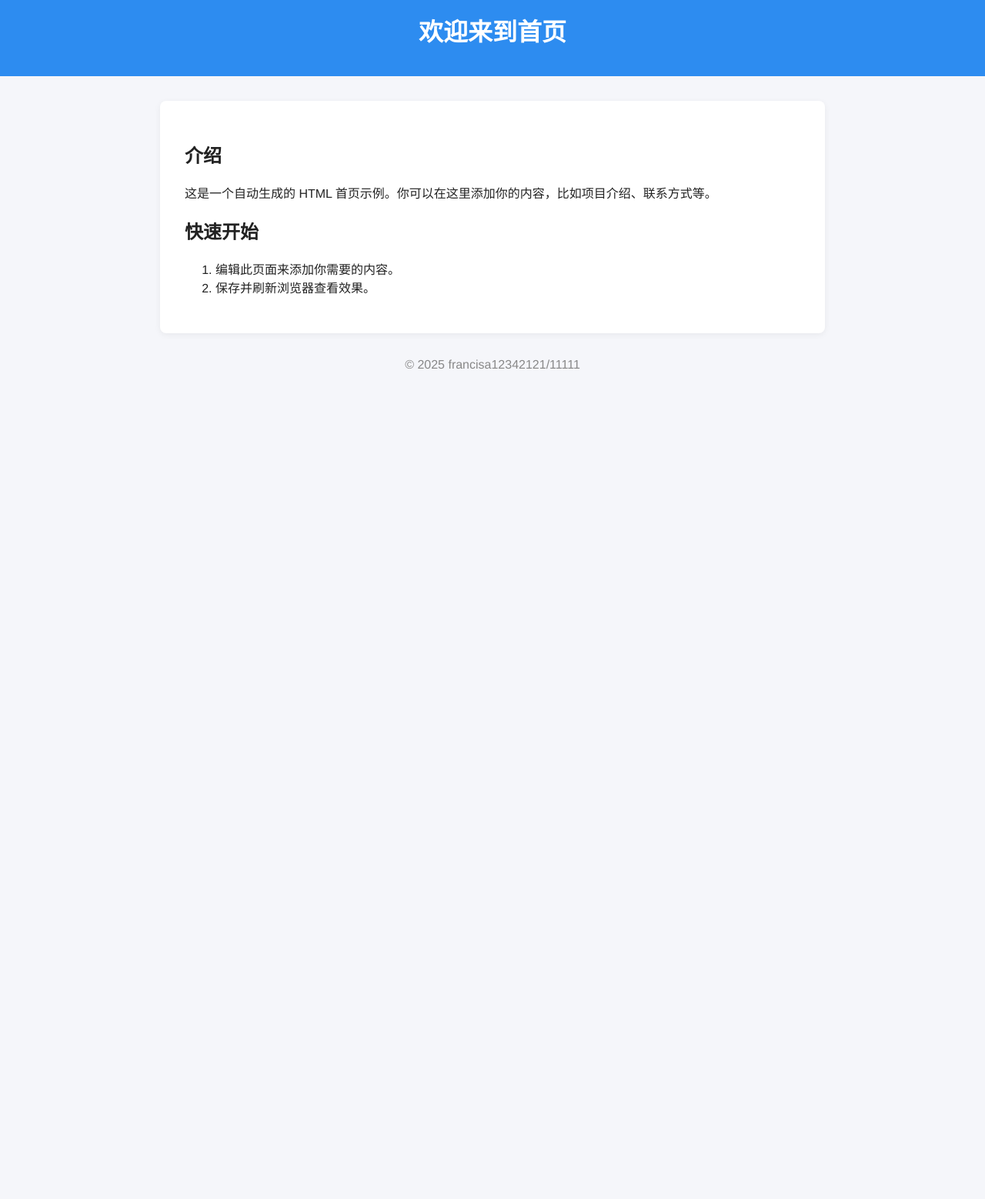
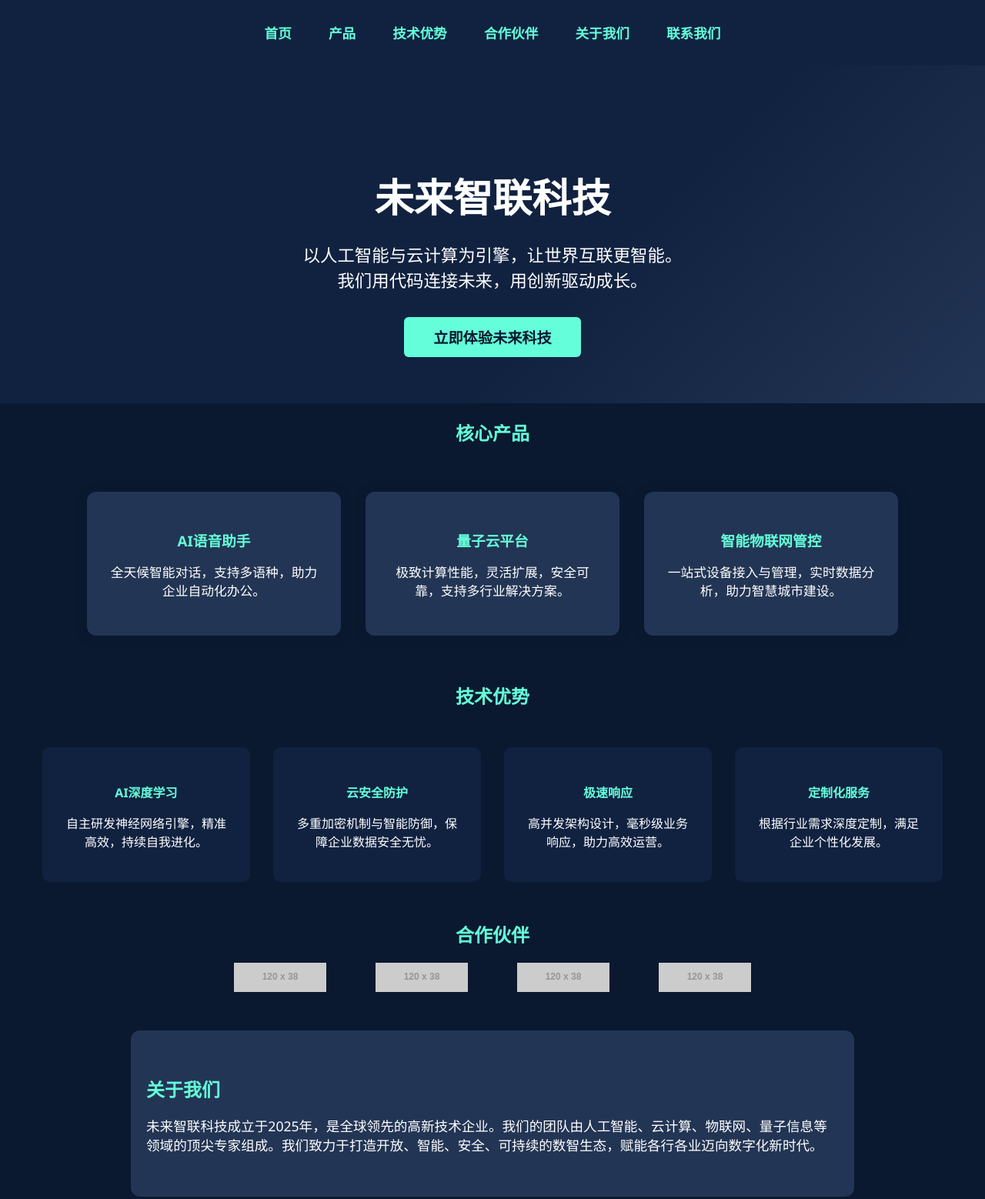
Before and after one commit to francisa12342121/francisa12342121.github.io, a plain HTML site: page index.html in a window 1280 px wide. Shown: the top 1558 px of the page at 77% size. Before the commit the page ends 800 px from the top, so only its background shows below. Drawn offline with Linux system fonts and the light colour scheme; placeholder pictures from the web are drawn by us.

Commit message:
Update index.html

```diff
--- a/index.html
+++ b/index.html
@@ -2,57 +2,112 @@
 <html lang="zh-CN">
 <head>
   <meta charset="UTF-8">
-    <title>首页</title>
+  <title>未来智联科技 - 引领数智未来</title>
   <meta name="viewport" content="width=device-width, initial-scale=1.0">
   <style>
-        body {
-            font-family: "Helvetica Neue", Arial, "PingFang SC", "Hiragino Sans GB", "Microsoft YaHei", sans-serif;
-            margin: 0;
-            padding: 0;
-            background: #f5f6fa;
-            color: #222;
-        }
-        header {
-            background: #2d8cf0;
-            color: #fff;
-            padding: 1rem;
-            text-align: center;
-        }
-        main {
-            max-width: 800px;
-            margin: 2rem auto;
-            background: #fff;
-            box-shadow: 0 2px 8px rgba(0,0,0,0.06);
-            border-radius: 8px;
-            padding: 2rem;
-        }
-        h1 {
-            margin-top: 0;
-        }
-        footer {
-            text-align: center;
-            margin: 2rem 0 0 0;
-            color: #888;
-        }
+    body { font-family: 'Segoe UI', Arial, sans-serif; margin:0; background:#0a192f; color:#fff;}
+    header { background:#112240; padding:30px 0; text-align: center; }
+    nav a { color:#64ffda; text-decoration:none; margin:0 22px; font-size:1.1em; font-weight:bold;}
+    nav a:hover { color:#fff; }
+    .hero { text-align:center; padding:90px 20px 60px 20px; background:linear-gradient(135deg, #112240 60%, #233554 100%);}
+    .hero h1 { font-size:3.2em; margin-bottom:22px; font-weight:900;}
+    .hero p { font-size:1.4em; margin-bottom:32px;}
+    .cta-btn { padding:12px 38px; background:#64ffda; color:#0a192f; border:none; border-radius:6px; font-size:1.2em; cursor:pointer; font-weight:bold;}
+    .products { display:flex; gap:32px; justify-content:center; flex-wrap:wrap; margin:60px 0;}
+    .product-card { background:#233554; padding:30px; border-radius:12px; width:270px; box-shadow:0 2px 14px #0a192f66; text-align:center; }
+    .product-card h3 { color:#64ffda; margin-bottom:16px;}
+    .product-card p { font-size:1.05em;}
+    .features { display:flex; gap:30px; justify-content:center; flex-wrap:wrap; margin:50px 0;}
+    .feature-item { background:#112240; padding:25px; border-radius:10px; width:220px; text-align:center;}
+    .feature-item h4 { color:#64ffda; margin-bottom:10px;}
+    .partners { text-align:center; margin:50px 0;}
+    .partners img { height:38px; margin:0 30px; vertical-align:middle;}
+    .about { background:#233554; padding:38px 20px; border-radius:12px; max-width:900px; margin:50px auto;}
+    .about h2 { color:#64ffda; margin-bottom:16px;}
+    .about p { font-size:1.1em;}
+    .contact-form { max-width:420px; margin:40px auto;}
+    .contact-form input, .contact-form textarea { width:100%; margin-bottom:12px; padding:12px; border-radius:7px; border:none; font-size:1em;}
+    .contact-form button { width:100%; padding:12px; background:#64ffda; color:#233554; border:none; border-radius:7px; font-size:1.15em; font-weight:bold;}
+    footer { background:#112240; color:#64ffda; text-align:center; padding:20px 0; margin-top:60px;}
   </style>
 </head>
 <body>
   <header>
-        <h1>欢迎来到首页</h1>
+    <nav>
+      <a href="#">首页</a>
+      <a href="#">产品</a>
+      <a href="#">技术优势</a>
+      <a href="#">合作伙伴</a>
+      <a href="#">关于我们</a>
+      <a href="#">联系我们</a>
+    </nav>
   </header>
-    <main>
-        <h2>介绍</h2>
-        <p>
-            这是一个自动生成的 HTML 首页示例。你可以在这里添加你的内容，比如项目介绍、联系方式等。
-        </p>
-        <h2>快速开始</h2>
-        <ol>
-            <li>编辑此页面来添加你需要的内容。</li>
-            <li>保存并刷新浏览器查看效果。</li>
-        </ol>
-    </main>
+  <section class="hero">
+    <h1>未来智联科技</h1>
+    <p>以人工智能与云计算为引擎，让世界互联更智能。<br>我们用代码连接未来，用创新驱动成长。</p>
+    <button class="cta-btn">立即体验未来科技</button>
+  </section>
+  <section>
+    <h2 style="text-align:center; color:#64ffda;">核心产品</h2>
+    <div class="products">
+      <div class="product-card">
+        <h3>AI语音助手</h3>
+        <p>全天候智能对话，支持多语种，助力企业自动化办公。</p>
+      </div>
+      <div class="product-card">
+        <h3>量子云平台</h3>
+        <p>极致计算性能，灵活扩展，安全可靠，支持多行业解决方案。</p>
+      </div>
+      <div class="product-card">
+        <h3>智能物联网管控</h3>
+        <p>一站式设备接入与管理，实时数据分析，助力智慧城市建设。</p>
+      </div>
+    </div>
+  </section>
+  <section>
+    <h2 style="text-align:center; color:#64ffda;">技术优势</h2>
+    <div class="features">
+      <div class="feature-item">
+        <h4>AI深度学习</h4>
+        <p>自主研发神经网络引擎，精准高效，持续自我进化。</p>
+      </div>
+      <div class="feature-item">
+        <h4>云安全防护</h4>
+        <p>多重加密机制与智能防御，保障企业数据安全无忧。</p>
+      </div>
+      <div class="feature-item">
+        <h4>极速响应</h4>
+        <p>高并发架构设计，毫秒级业务响应，助力高效运营。</p>
+      </div>
+      <div class="feature-item">
+        <h4>定制化服务</h4>
+        <p>根据行业需求深度定制，满足企业个性化发展。</p>
+      </div>
+    </div>
+  </section>
+  <section class="partners">
+    <h2 style="color:#64ffda;">合作伙伴</h2>
+    <img src="https://dummyimage.com/120x38/64ffda/fff&text=腾讯" alt="腾讯">
+    <img src="https://dummyimage.com/120x38/64ffda/fff&text=阿里云" alt="阿里云">
+    <img src="https://dummyimage.com/120x38/64ffda/fff&text=华为" alt="华为">
+    <img src="https://dummyimage.com/120x38/64ffda/fff&text=微软" alt="微软">
+  </section>
+  <section class="about">
+    <h2>关于我们</h2>
+    <p>未来智联科技成立于2025年，是全球领先的高新技术企业。我们的团队由人工智能、云计算、物联网、量子信息等领域的顶尖专家组成。我们致力于打造开放、智能、安全、可持续的数智生态，赋能各行各业迈向数字化新时代。</p>
+  </section>
+  <section>
+    <h2 style="text-align:center; color:#64ffda;">联系我们</h2>
+    <form class="contact-form">
+      <input type="text" placeholder="您的姓名" required>
+      <input type="email" placeholder="邮箱" required>
+      <textarea placeholder="您的留言" rows="4" required></textarea>
+      <button type="submit">提交信息</button>
+    </form>
+  </section>
   <footer>
-        &copy; 2025 francisa12342121/11111
+    &copy; 2025 未来智联科技 | 创新 · 智能 · 连接<br>
+    关注我们：<a href="#" style="color:#fff">微博</a> | <a href="#" style="color:#fff">微信公众号</a> | <a href="#" style="color:#fff">LinkedIn</a>
   </footer>
 </body>
 </html>
```
Lines whose indentation alone changed are shown as unchanged.
